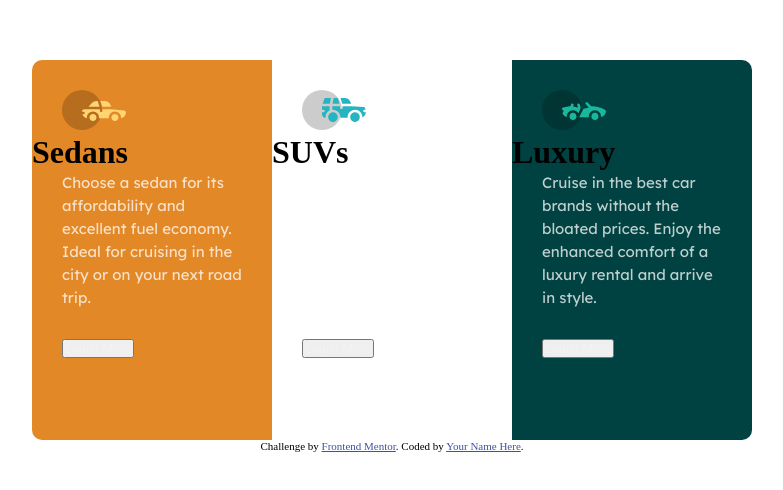
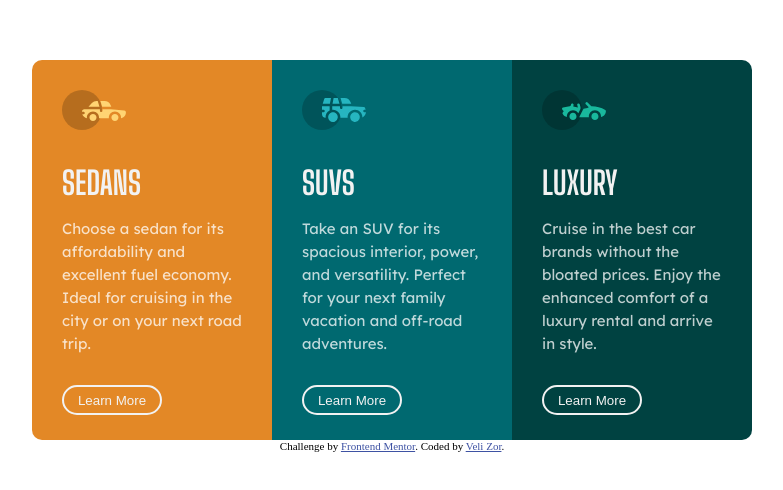
Before and after one commit to VeliZor/3-Column-Preview-Card, a plain HTML site: page index.html in a window 1280 px wide. Shown: the part 240-730 px from the top of the page, without its empty margins (248-1031 px from the left). Drawn offline with Linux system fonts and the light colour scheme.

Commit message:
html is done

```diff
--- a/index.html
+++ b/index.html
@@ -1,22 +1,19 @@
 <!DOCTYPE html>
 <html lang="en">
+
 <head>
   <meta charset="UTF-8" />
   <meta name="viewport" content="width=device-width, initial-scale=1.0" />
   <!-- displays site properly based on user's device -->
-    <link
-      rel="icon"
-      type="image/png"
-      sizes="32x32"
-      href="./images/favicon-32x32.png"
-    />
+  <link rel="icon" type="image/png" sizes="32x32" href="./images/favicon-32x32.png" />
   <link rel="stylesheet" href="style.css">
   <link rel="preconnect" href="https://fonts.googleapis.com">
   <link rel="preconnect" href="https://fonts.gstatic.com" crossorigin>
   <link href="https://fonts.googleapis.com/css2?family=Lexend+Deca&display=swap" rel="stylesheet">
   <link rel="preconnect" href="https://fonts.googleapis.com">
   <link rel="preconnect" href="https://fonts.gstatic.com" crossorigin>
-<link href="https://fonts.googleapis.com/css2?family=Big+Shoulders+Display:wght@700&family=Lexend+Deca&display=swap" rel="stylesheet">
+  <link href="https://fonts.googleapis.com/css2?family=Big+Shoulders+Display:wght@700&family=Lexend+Deca&display=swap"
+    rel="stylesheet">
   <title>Frontend Mentor | 3-column preview card component</title>
   <!-- Feel free to remove these styles or customise in your own stylesheet :+1: -->
   <style>
@@ -24,46 +21,45 @@
       font-size: 11px;
       text-align: center;
     }
+
     .attribution a {
       color: hsl(228, 45%, 44%);
     }
   </style>
 </head>
+
 <body>
   <div id="container">
     <div class="sedan">
-        <img src="./images/icon-sedans.svg" alt="" />
-        <h1>Sedans</h1>
-        <p>
-          Choose a sedan for its affordability and excellent fuel economy. Ideal
-          for cruising in the city or on your next road trip.
-        </p>
-        <button>Learn More</button>
+      <img src="./images/icon-sedans.svg" alt="fotograf">
+      <h3> SEDANS</h3>
+      <p>Choose a sedan for its affordability and excellent fuel economy. Ideal for cruising in the city
+        or on your next road trip.</p>
+      <button class="btn1">Learn More</button>
     </div>
-      <div class="suvs">
-        <img src="./images/icon-suvs.svg" alt="" />
-        <h1>SUVs</h1>
-        <p>
-          Take an SUV for its spacious interior, power, and versatility. Perfect
-          for your next family vacation and off-road adventures.
-        </p>
-        <button>Learn More</button>
+
+    <div class="suv">
+      <img src="./images/icon-suvs.svg" alt="fotograf2">
+      <h3>SUVS</h3>
+      <p>Take an SUV for its spacious interior, power, and versatility. Perfect for your next family vacation
+        and off-road adventures.</p>
+      <button class="btn2">Learn More</button>
     </div>
+
     <div class="luxury">
-        <img src="./images/icon-luxury.svg" alt="" />
-        <h1>Luxury</h1>
-        <p>
-          Cruise in the best car brands without the bloated prices. Enjoy the
-          enhanced comfort of a luxury rental and arrive in style.
-        </p>
-        <button>Learn More</button>
+      <img src="./images/icon-luxury.svg" alt="fotograf3">
+      <h3>LUXURY</h3>
+      <p>Cruise in the best car brands without the bloated prices. Enjoy the enhanced comfort of a luxury rental and
+        arrive in style.</p>
+      <button class="btn3">Learn More</button>
     </div>
+
   </div>
   <div class="attribution">
     Challenge by
-      <a href="https://www.frontendmentor.io?ref=challenge" target="_blank"
-        >Frontend Mentor</a
-      >. Coded by <a href="#">Your Name Here</a>.
+    <a href="https://www.frontendmentor.io?ref=challenge" target="_blank">Frontend Mentor</a>. Coded by <a href="#">Veli
+      Zor</a>.
   </div>
 </body>
+
 </html>
```
Lines whose indentation alone changed are shown as unchanged.
